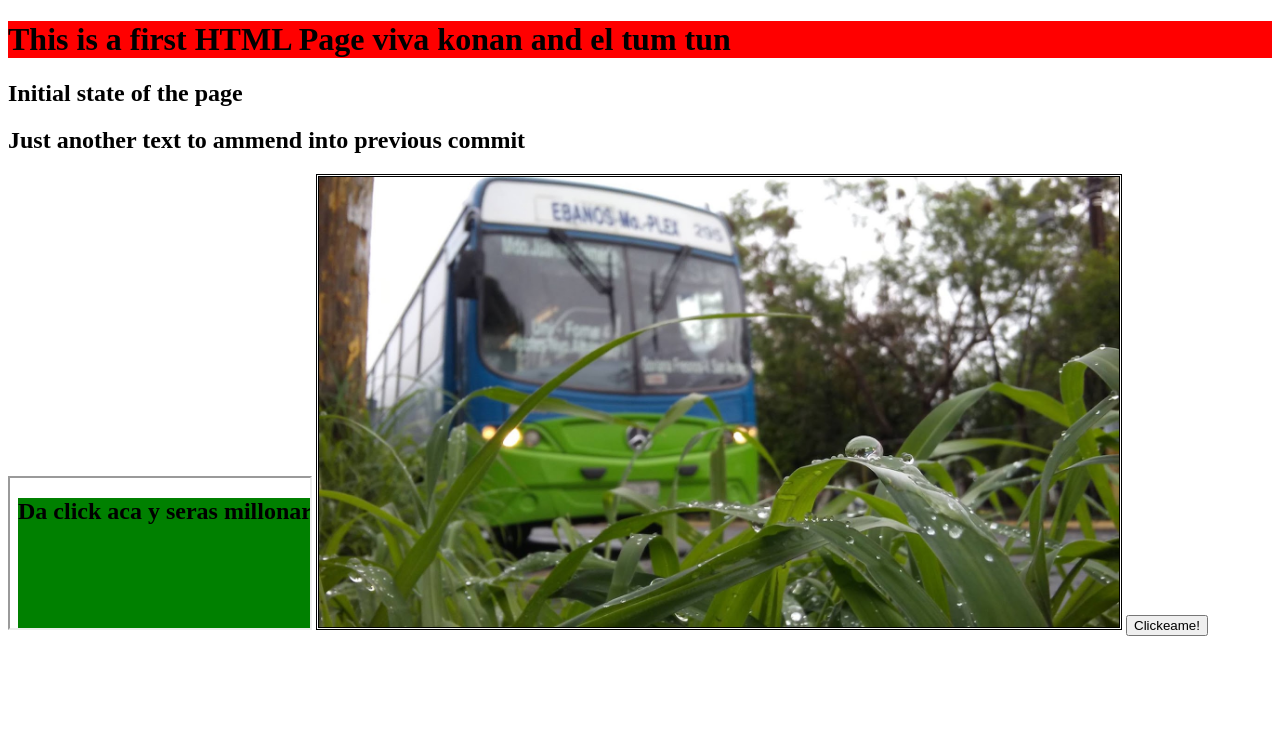
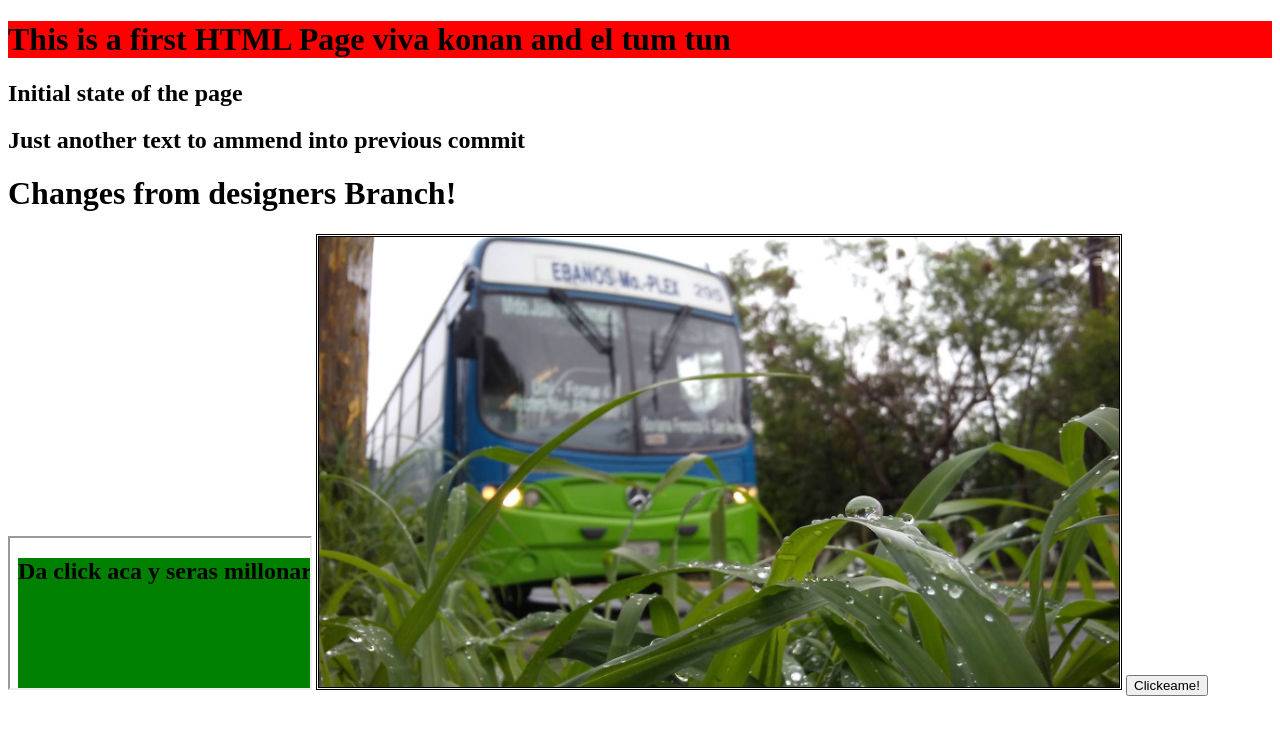
Before and after one commit to UsuarioDiez/GitPractice, a plain HTML site: page index.html in a window 1280 px wide. Drawn offline with Linux system fonts and the light colour scheme.

Commit message:
Designer welcome message

```diff
--- a/index.html
+++ b/index.html
@@ -15,6 +15,7 @@
 
     <h2>Initial state of the page</h2>
     <h2>Just another text to ammend into previous commit</h2>
+    <h1>Changes from designers Branch!</h1>
 
     <iframe src="promo.html"></iframe>
 
```
